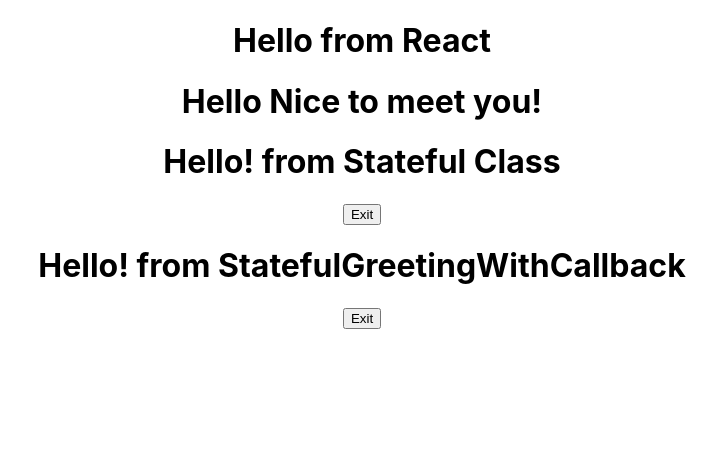
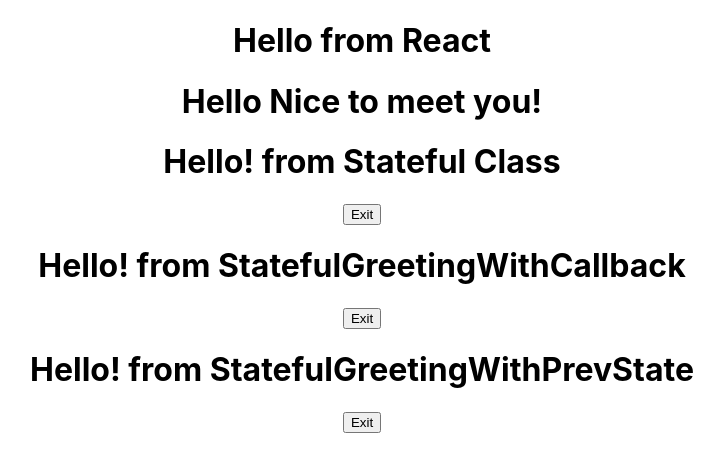
Before and after one commit to RobWar-code/react-demo, a React (Create React App) app in the folder my-app/: page / in a window 1280 px wide. Shown: the top 472 px of the page, without its empty margins (278-1002 px from the left). Built offline with nearby package versions, Linux system fonts and the light colour scheme.

Commit message:
Add prev state

```diff
--- a/my-app/src/App.js
+++ b/my-app/src/App.js
@@ -3,6 +3,7 @@
 import FunctionalGreetingWithProps from './Components/FunctionalGreetingWithProps.js';
 import StatefulGreeting from './Components/StatefulGreeting.js';
 import StatefulGreetingWithCallback from './Components/StatefulGreetingWithCallback.js';
+import StatefulGreetingWithPrevState from './Components/StatefulGreetingWithPrevState.js';
 
 function App() {
   return (
@@ -11,6 +12,7 @@
       <FunctionalGreetingWithProps greeting="Nice to meet you!" />
       <StatefulGreeting message="from Stateful Class" />
       <StatefulGreetingWithCallback message="from StatefulGreetingWithCallback" />
+      <StatefulGreetingWithPrevState message="from StatefulGreetingWithPrevState" />
     </div>
   );
 }
--- /dev/null
+++ b/my-app/src/Components/StatefulGreetingWithPrevState.js
@@ -0,0 +1,33 @@
+import React from 'react';
+
+class StatefulGreetingWithCallback extends React.Component{
+    constructor (props) {
+        super(props);
+        this.state = {
+            introduction: "Hello!",
+            buttonText: "Exit"
+        };
+    }
+
+    handleClick() {
+        this.setState({
+            introduction: "Goodbye!",
+            buttonText: "Enter"
+        }, () => {
+            // Callback
+            console.log("new state", this.state.introduction);
+            console.log("new state", this.state.buttonText);
+        })
+    }
+
+    render () {
+        return (
+            <div>
+                <h1>{this.state.introduction} {this.props.message}</h1>
+                <button onClick={() => this.handleClick()}>{this.state.buttonText}</button>
+            </div>
+        )
+    }
+}
+
+export default StatefulGreetingWithCallback;
```
